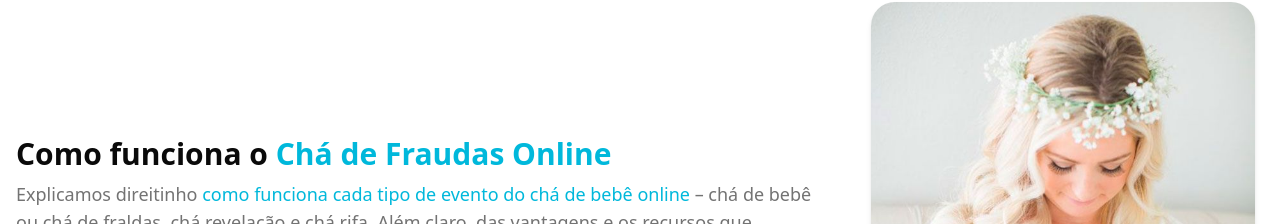
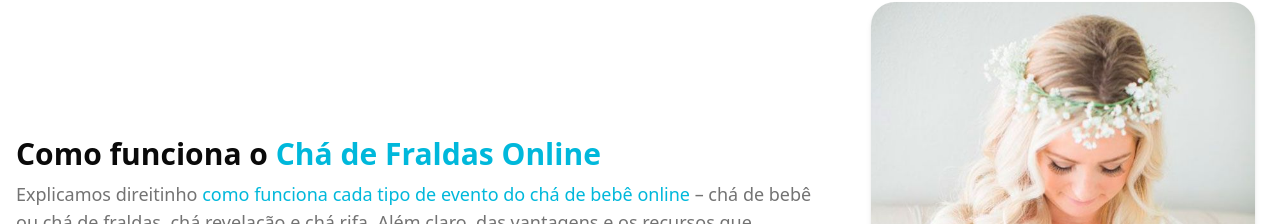
Before and after one commit to JesusVicken/projeto-rafael, a React (Vite) app in the folder projeto-rafael/: page / in a window 1280 px wide. Shown: the part 135-359 px from the top of the page. Built offline with nearby package versions, Linux system fonts and the light colour scheme.

Commit message:
feat: ajuste de escritas

```diff
--- a/projeto-rafael/index.html
+++ b/projeto-rafael/index.html
@@ -4,7 +4,7 @@
     <meta charset="UTF-8" />
     <link rel="icon" type="image/svg+xml" href="/vite.svg" />
     <meta name="viewport" content="width=device-width, initial-scale=1.0" />
-    <title>Chá de Fraudas</title>
+    <title>Chá de Fraldas</title>
   </head>
   <body>
     <div id="root"></div>
--- a/projeto-rafael/src/components/pages/Hero.jsx
+++ b/projeto-rafael/src/components/pages/Hero.jsx
@@ -1,6 +1,6 @@
 import { Link } from "react-router-dom";
 import { Button } from "@/components/ui/button";
-import HeroImage from "../../../public/hero.jpg"; // ajuste o caminho se necessário
+import HeroImage from "../../../public/hero.jpg";
 
 export default function Hero() {
     return (
@@ -11,7 +11,7 @@ export default function Hero() {
                     {/* Título explicativo acima */}
                     <div>
                         <h2 className="text-2xl md:text-3xl font-bold text-foreground">
-                            Como funciona o<span className="text-cyan-500"> Chá de Fraudas Online</span>
+                            Como funciona o<span className="text-cyan-500"> Chá de Fraldas Online</span>
                         </h2>
                         <p className="text-base md:text-lg text-muted-foreground mt-2">
                             Explicamos direitinho <span className="text-cyan-500 font-medium">como funciona cada tipo de evento do chá de bebê online</span> – chá de bebê ou chá de fraldas, chá revelação e chá rifa. Além claro, das vantagens e os recursos que oferecemos para as mamães criarem seus chás com a iFraldas.
```
